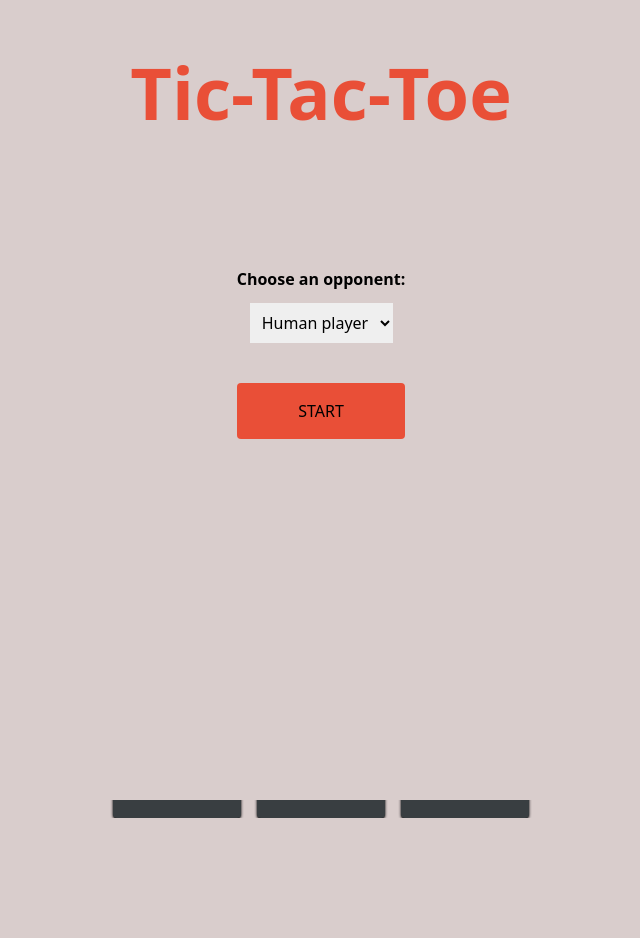
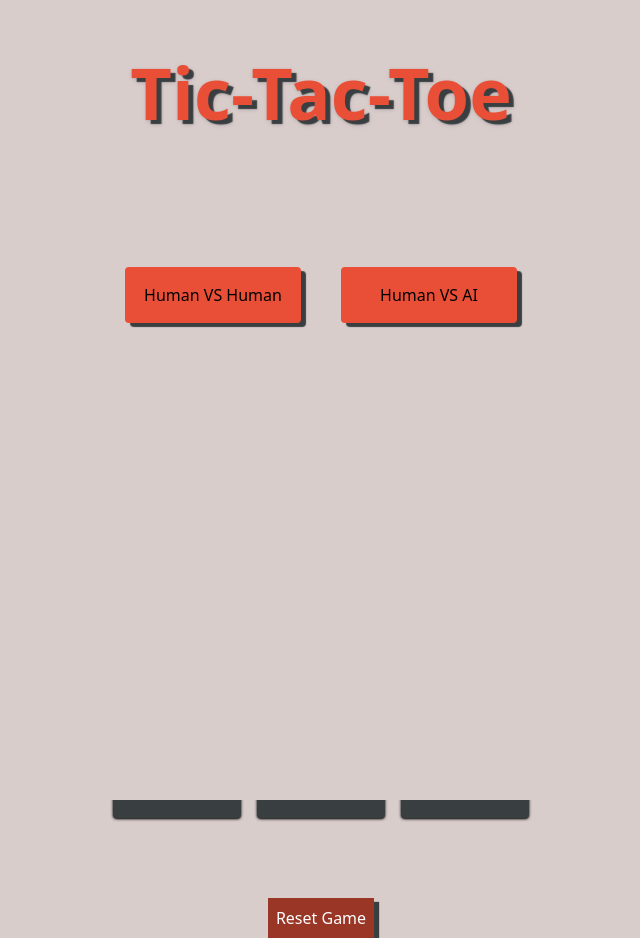
Before and after one commit to berryx/tic-tac-toe, a website built with webpack: page src/index.html in a window 1280 px wide. Shown: the whole page, without its empty margins (319-959 px from the left). Before the commit the page ends 818 px from the top, so only its background shows below. Built offline with nearby package versions, Linux system fonts and the light colour scheme.

Commit message:
Correct a bug that avoid to play against IA. Add a reset button

```diff
--- a/src/css/main.css
+++ b/src/css/main.css
@@ -2,8 +2,11 @@
 @tailwind components;
 @tailwind utilities;
 
+h1{
+    text-shadow: 5px 4px 1px #393e41;
+}
 .box {
-    @apply flex items-center justify-center w-32  h-32 bg-box shadow shadow-black rounded-b  text-8xl  hover:bg-amber-950 cursor-pointer
+    @apply pulse flex items-center justify-center w-32  h-32 bg-box shadow shadow-black rounded-b  text-8xl  cursor-pointer
 }
 
 .x {
@@ -12,6 +15,10 @@
 
 .o {
     @apply text-o
+}
+
+button{
+    box-shadow: 5px 4px 1px #393e41;
 }
 
 .playing {
@@ -33,3 +40,17 @@
         @apply left-[calc(50%-384px/2)];
     }
 }
+
+ .pulse:hover  {
+    animation-duration: 1s;
+     animation-iteration-count: infinite;
+    animation-name: pulse;
+    animation-fill-mode: forwards;
+    animation-timing-function: linear;
+}
+
+@keyframes pulse  {
+    0% { transform: scale(1); }
+    50% { transform: scale(1.03);}
+    100% { transform: scale(1); }
+}
--- a/src/index.html
+++ b/src/index.html
@@ -25,7 +25,7 @@
 	</div>
 
 
-	<div class="grid grid-cols-3 justify-center w-94 h-96 gap-4 ">
+	<div class="grid grid-cols-3 justify-center gap-4 ">
 		<div class="box" data-index="0"></div>
 		<div class="box" data-index="1"></div>
 		<div class="box" data-index="2"></div>
@@ -36,6 +36,7 @@
 		<div class="box" data-index="7"></div>
 		<div class="box" data-index="8"></div>
 	</div>
+	<button class="bg-player hover:bg-currentPlayer text-white p-2" id="resetBtn">Reset Game</button>
 
 </main>
 <template id="resultScreen">
@@ -51,17 +52,11 @@
 	<div class="absolute left-0 top-0 bottom-0 right-0 bg-body w-full h-full z-50 flex flex-col items-center "
 	     id="titleScreen">
 		<header>
-			<h1 class="text-7xl font-semibold text-header-title mt-14">Tic-Tac-Toe</h1>
+			<h1 class="text-7xl font-semibold text-header-title mt-14 drop-shadow">Tic-Tac-Toe</h1>
 		</header>
-		<div class="absolute top-1/3 flex flex-col gap-10">
-			<fieldset class="flex flex-col items-center  gap-3">
-				<label for="playerSelect" class="font-semibold">Choose an opponent: </label>
-				<select id="playerSelect" name="player" class="p-2 text-center">
-					<option value="human">Human player</option>
-					<option value="ai">AI player</option>
-				</select>
-			</fieldset>
-			<button class="bg-header-title p-4 rounded" id="newGameBtn">START</button>
+		<div class="absolute top-1/3 flex gap-10">
+			<button class="bg-header-title p-4 min-w-[11rem] rounded pulse" id="human">Human VS Human</button>
+			<button class="bg-header-title p-4 min-w-[11rem] rounded pulse" id="ai">Human VS AI</button>
 		</div>
 
 	</div>
--- a/src/index.js
+++ b/src/index.js
@@ -48,13 +48,13 @@ const gameController = (() => {
     ];
 
     const init = (playerSelect) => {
-        if(playerSelect === "ai"){
+        if (playerSelect === "ai") {
             player0 = aiController.getAiPlayer();
-        } else if(playerSelect === "human"){
-            player0 = Player("O", "Player 2")
+        } else if (playerSelect === "human") {
+            player0 = Player("O", "Player 2");
         }
         displayController.updatePlayerElement(currentPlayer);
-    }
+    };
     const playerRound = (index) => {
 
         if (!gameBoard.getField(index)) {
@@ -73,7 +73,7 @@ const gameController = (() => {
 
     const nextPlayer = () => {
         currentPlayer === playerX ? currentPlayer = player0 : currentPlayer = playerX;
-        if(currentPlayer.getName() === "ai" && !checkWinner()){
+        if (currentPlayer.getName() === "ai" && !checkWinner()) {
             playerRound(aiController.aiPlay());
         }
     };
@@ -104,16 +104,22 @@ const displayController = (() => {
     let _playerOne = document.getElementById("playerOne");
     let _playerTwo = document.getElementById("playerTwo");
     let _resultTemplate = document.getElementById("resultScreen").content.cloneNode(true).firstElementChild;
+    let _resetBtn = document.getElementById("resetBtn");
+
 
     const initMenu = () => {
         displayTitleScreen();
-    }
+    };
     const initGame = (playerSelect) => {
         displayController.enableBoard();
-        if(playerSelect === "ai"){
+        if (playerSelect === "ai") {
             _playerTwo.textContent = playerSelect.toUpperCase();
         }
         gameController.init(playerSelect);
+
+        _resetBtn.onclick = nextRound;
+        let parent = _boxes[0].parentElement;
+        _resetBtn.style.marginLeft = `${(parent.offsetWidth -_resetBtn.offsetWidth).toString()}px`;
     };
 
     const enableBoard = () => {
@@ -194,14 +200,19 @@ const displayController = (() => {
 
     const displayTitleScreen = () => {
         const titleScreen = document.getElementById("mainMenu").content.cloneNode(true).firstElementChild;
-        const newGameBtn = titleScreen.querySelector('#newGameBtn');
         const playerSelect = titleScreen.querySelector("#playerSelect");
+        const playHumanBtn = titleScreen.querySelector("#human");
+        const playAiBtn = titleScreen.querySelector("#ai");
         console.log();
-        newGameBtn.addEventListener("click", (e) => {
-            document.body.removeChild(titleScreen);
-            initGame(playerSelect.options[playerSelect.selectedIndex].value);
-        })
-        document.body.appendChild(titleScreen);
+        playHumanBtn.addEventListener("click", (e) => {
+            document.body.querySelector("main").removeChild(titleScreen);
+            initGame("human");
+        });
+        playAiBtn.addEventListener("click", (e) => {
+            document.body.querySelector("main").removeChild(titleScreen);
+            initGame("ai");
+        });
+        document.body.querySelector("main").appendChild(titleScreen);
     };
 
     return {initMenu, initGame, displayResult, updatePlayerElement, updateBoard, enableBoard};
```
Also changed, not shown: dist/index.html, dist/main.js.
